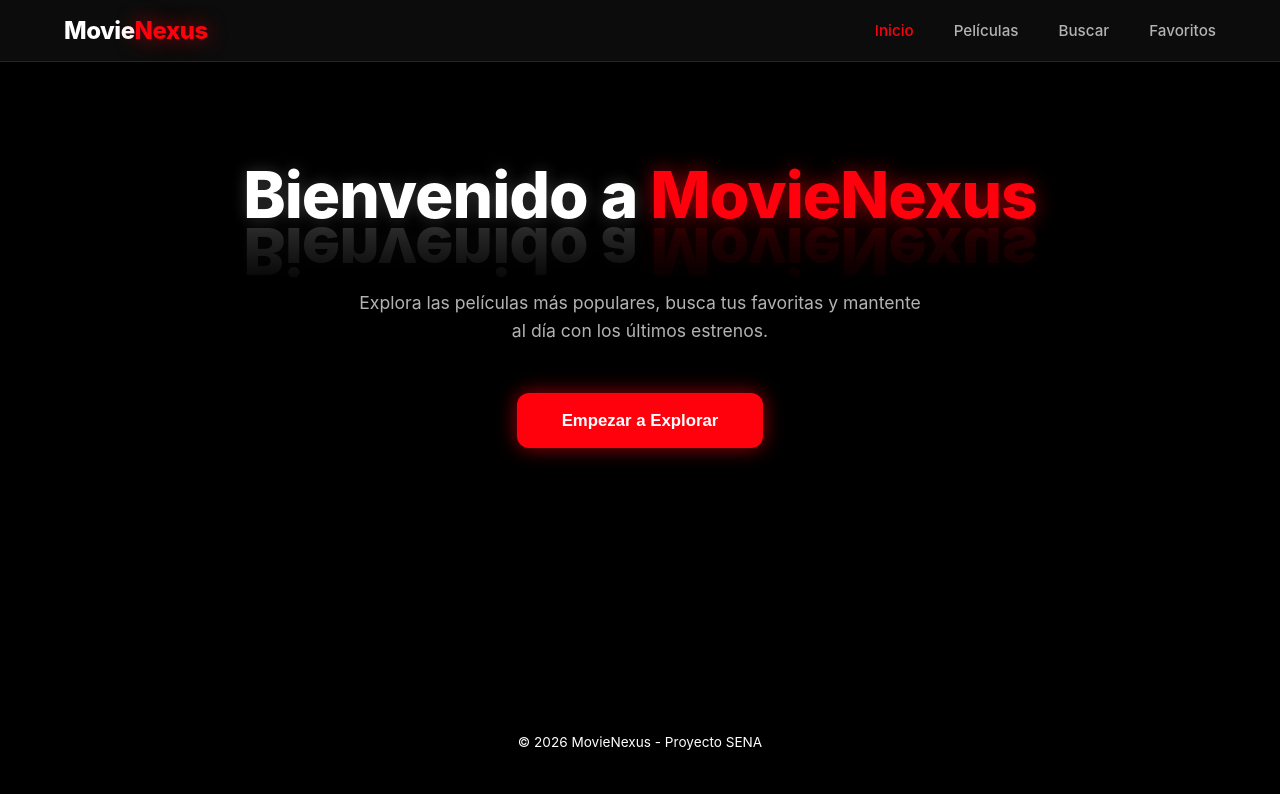
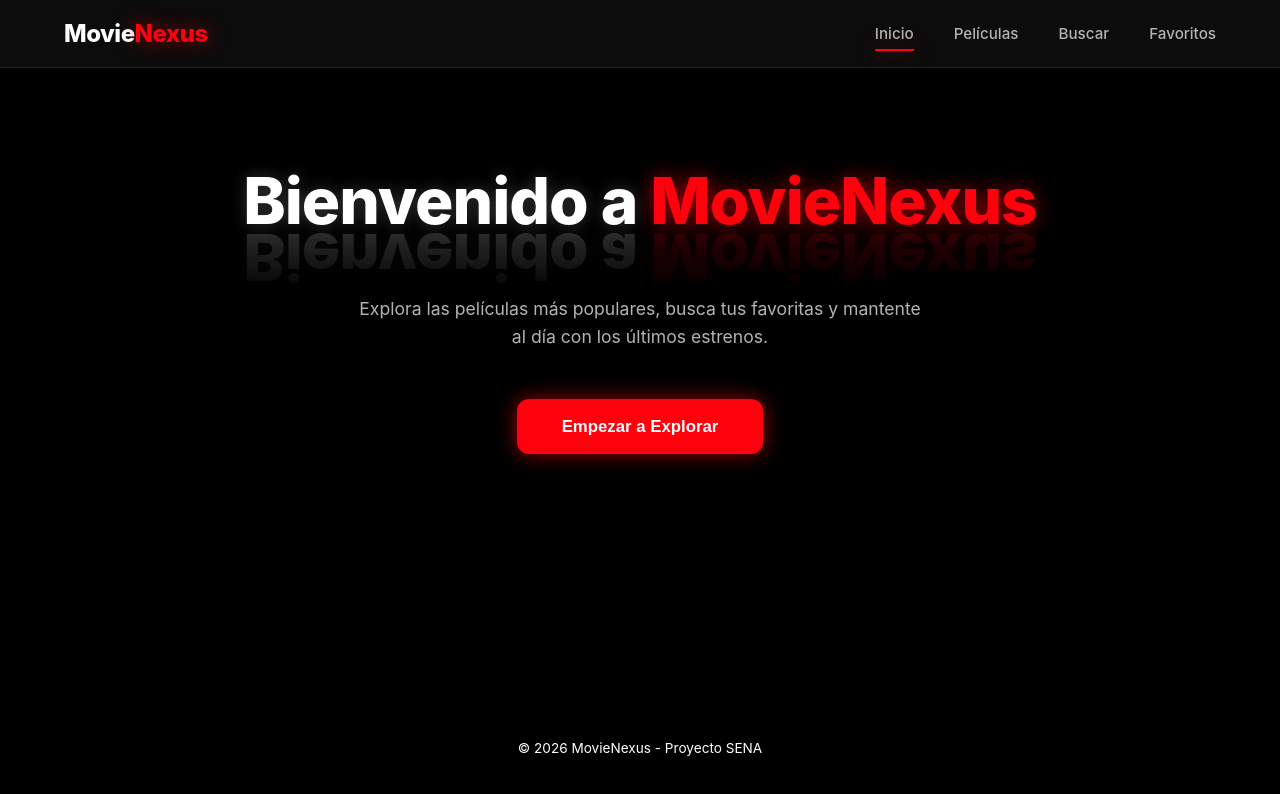
Before and after one commit to Andrescg18/MovieNexus, an Angular app: page / in a window 1280 px wide. Shown: the top 794 px of the page. Built offline with nearby package versions, Linux system fonts and the light colour scheme; no server answers.

Commit message:
Añadir efecto de carga animada en los enlaces del Header

```diff
--- a/src/app/shared/components/layout/header/header.css
+++ b/src/app/shared/components/layout/header/header.css
@@ -38,8 +38,26 @@
   font-weight: 500;
   color: var(--text-muted);
   transition: var(--transition-fast);
+  position: relative;
+  padding: 0.5rem 0;
 }
 
-.nav-links a:hover, .nav-links a.active {
+.nav-links a::after {
+  content: '';
+  position: absolute;
+  bottom: 0;
+  left: 0;
+  width: 0;
+  height: 2px;
+  background-color: var(--primary);
+  box-shadow: var(--shadow-glow);
+  transition: width 0.4s ease;
+}
+
+.nav-links a:hover {
   color: var(--primary);
 }
+
+.nav-links a:hover::after, .nav-links a.active::after {
+  width: 100%;
+}
```
